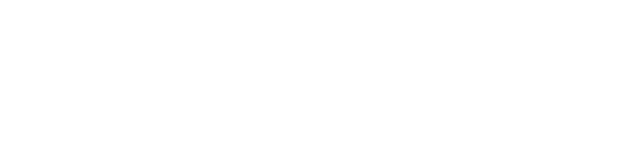
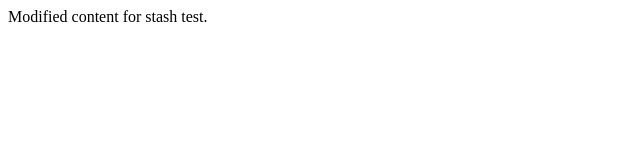
Before and after one commit to Hemalata01/E-Commerce, a plain HTML site: page index.html in a window 1280 px wide. Shown: the whole page, without its empty margins (0-640 px from the left). Drawn offline with Linux system fonts and the light colour scheme.

Commit message:
updated index.html

```diff
--- a/index.html
+++ b/index.html
@@ -1 +1,6 @@
-<html><head></head><body></body></html>
+<html>
+<head></head>
+<body>
+  <p>Modified content for stash test.</p>
+</body>
+</html>
```
